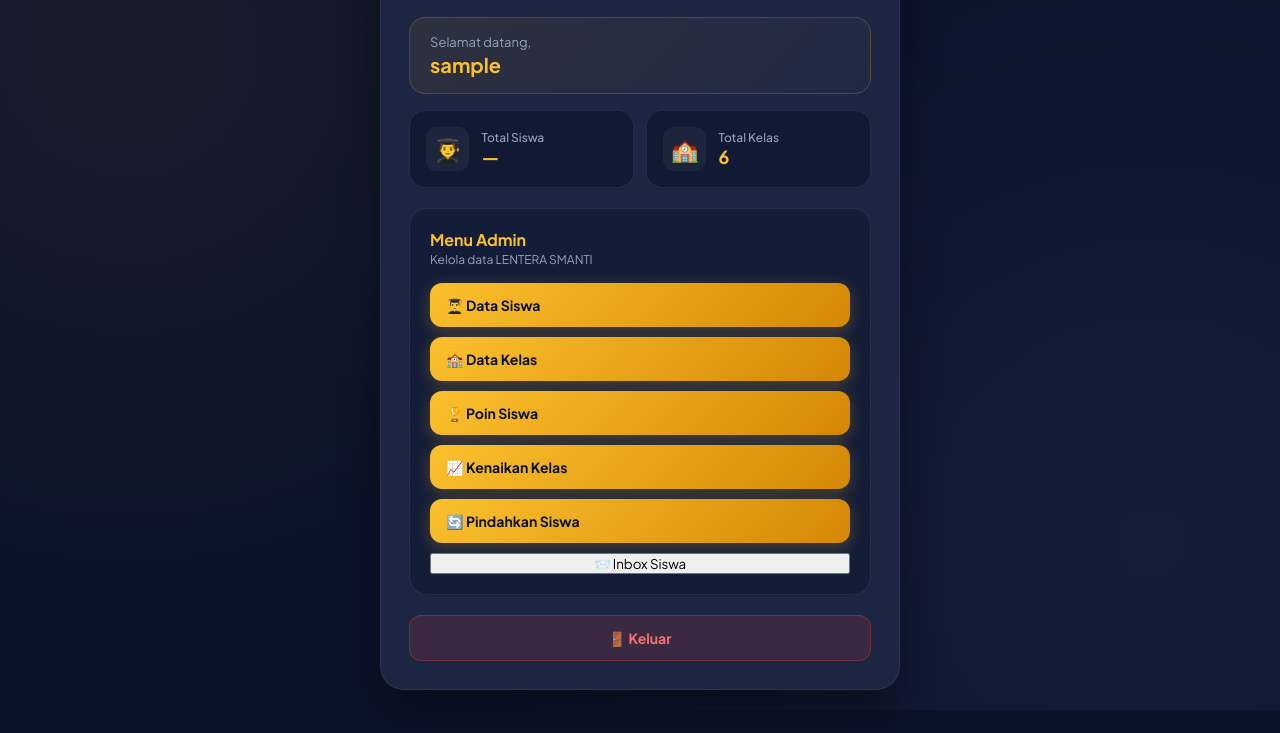
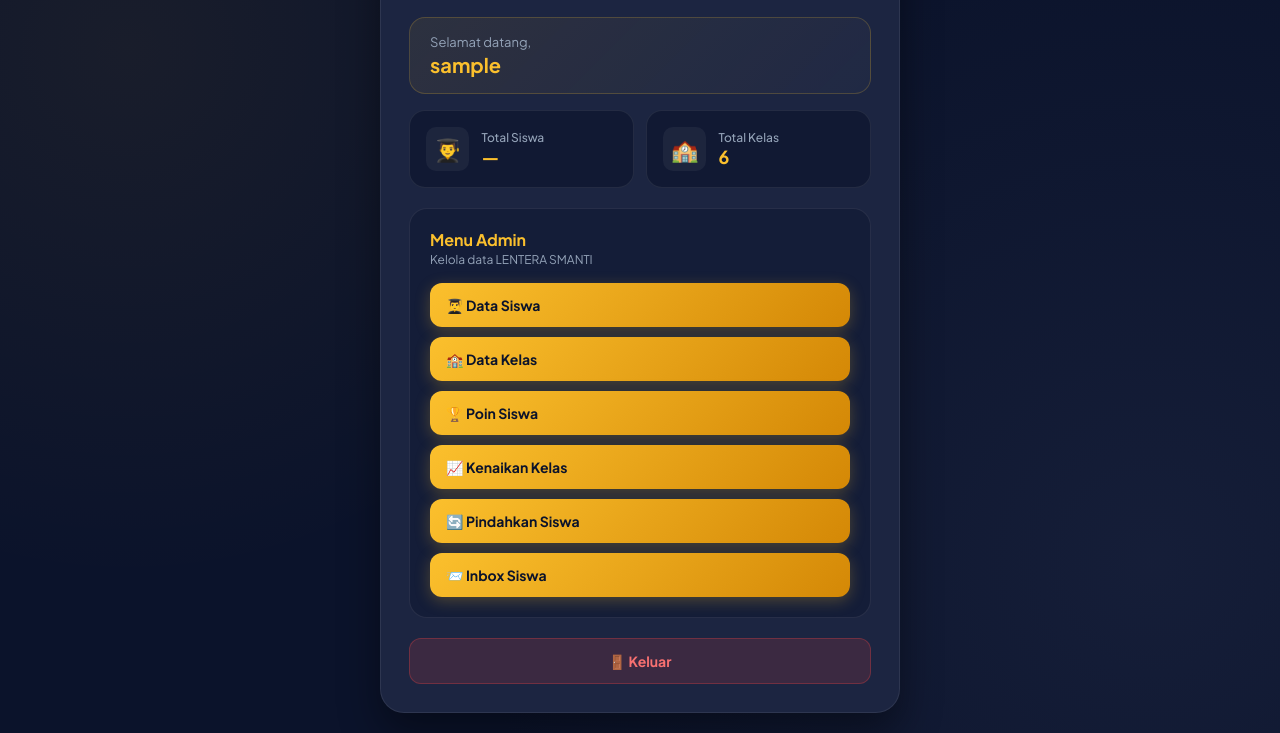
Before and after one commit to Rama04151/LENTERA-SMANTI, a website: page admin.html in a window 1280 px wide. Shown: the part 121-854 px from the top of the page. Before the commit the page ends 831 px from the top, so only its background shows below. Drawn offline with Linux system fonts and the light colour scheme; no server answers; sample sign-in values are in the browser's storage.

Commit message:
Update admin.html

```diff
--- a/admin.html
+++ b/admin.html
@@ -315,11 +315,12 @@
           </button>
 
           <button
-  type="button"
-  onclick="window.location.href='admin-inbox.html'"
->
-  📨 Inbox Siswa
-</button>
+            type="button"
+            class="logout-button"
+            onclick="window.location.href='admin-inbox.html'"
+          >
+            📨 Inbox Siswa
+          </button>
         </div>
 
       </section>
```
